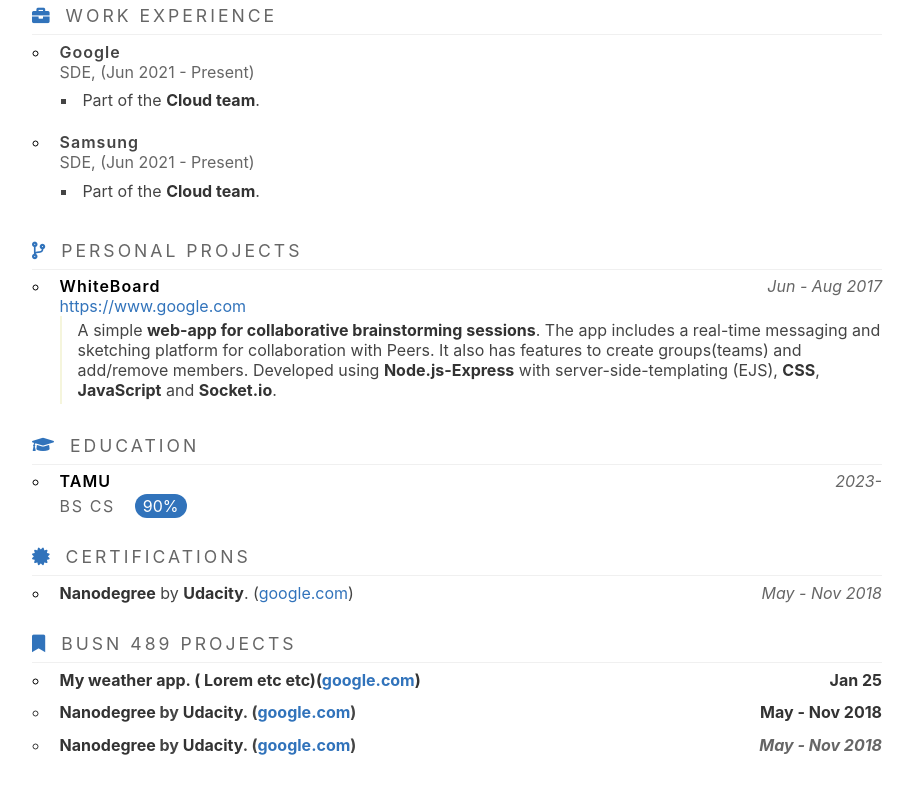
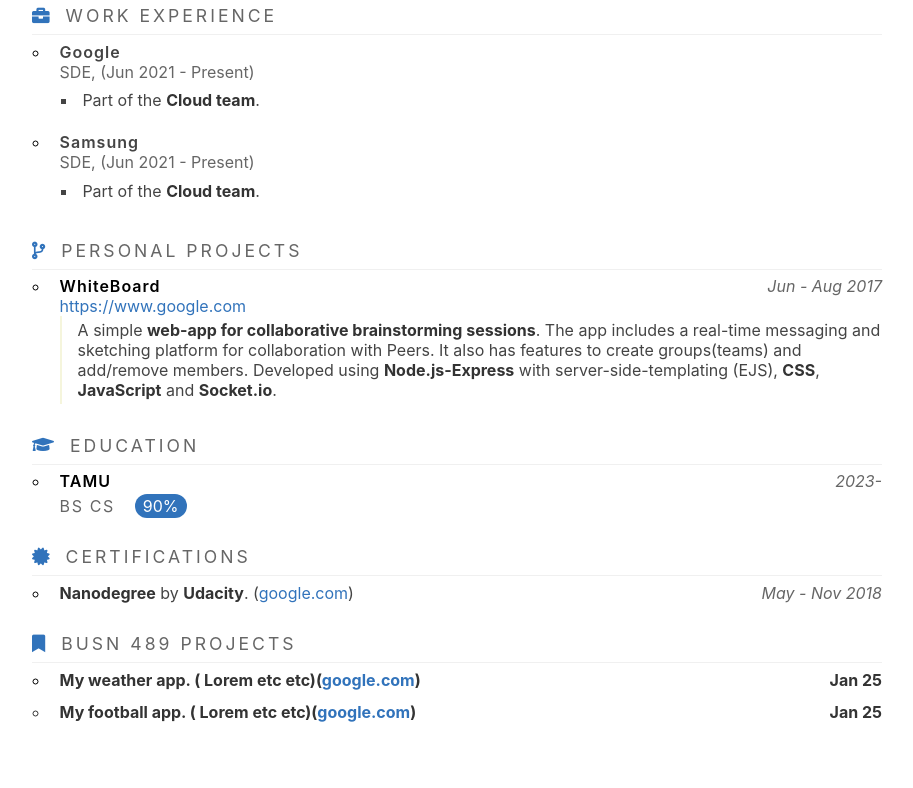
Before and after one commit to vineetg3/vineetg3.github.io, a website: page index.html in a window 1280 px wide. Shown: the part 390-1178 px from the top of the page, without its empty margins (183-1096 px from the left). After the commit the page ends 1145 px from the top, so only its background shows below. Drawn offline with Linux system fonts and the light colour scheme.

Commit message:
added my football app

```diff
--- a/index.html
+++ b/index.html
@@ -286,32 +286,21 @@
                 <div>Jan 25</div>
               </div>
             </li>
-             <li>
+
+            <li>
               <div class="ach-item">
                 <div class="ach-title">
-                  <strong>Nanodegree</strong> by <strong>Udacity</strong>. (<a
+                  <strong>My football app. ( Lorem etc etc)(<a
                     target="_blank"
                     rel="noreferrer"
-                    href="https://google.com"
+                    href="github.com/vineetg3/football"
                     >google.com</a
                   >)
                 </div>
-                <div>May - Nov 2018</div>
+                <div>Jan 25</div>
               </div>
             </li>
-             <li>
-              <div class="ach-item">
-                <div class="ach-title">
-                  <strong>Nanodegree</strong> by <strong>Udacity</strong>. (<a
-                    target="_blank"
-                    rel="noreferrer"
-                    href="https://google.com"
-                    >google.com</a
-                  >)
-                </div>
-                <div class="ach-duration">May - Nov 2018</div>
-              </div>
-            </li>
+
           </ul>
         </div>
       </section>
```
Also changed, not shown: 1 other file.
